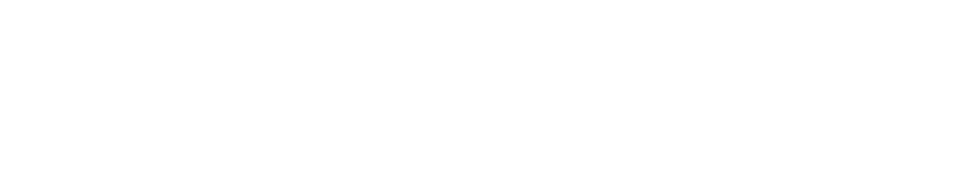
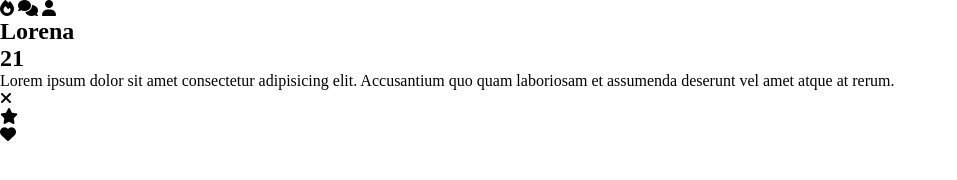
Before and after one commit to DaviFrt/tinder-clone, a plain HTML site: page index.html in a window 1280 px wide. Shown: the whole page, without its empty margins (0-957 px from the left). Drawn offline with Linux system fonts and the light colour scheme.

Commit message:
Creates the HTML structure

```diff
--- a/index.html
+++ b/index.html
@@ -8,6 +8,38 @@
     <title>Tinder Clone</title>
   </head>
   <body>
-
+    <nav class="navbar">
+      <i class="fas fa-fire"></i>
+      <i class="fas fa-comments"></i>
+      <i class="fas fa-user"></i>
+    </nav>
+    <div class="photo-and-actions">
+      <div class="photo">
+        <div class="photo-text">
+          <div class="photo-name-and-age">
+            <h2>Lorena</h2>
+            <h2>21</h2>
+          </div>  <!-- Photo Text and Age -->
+          <div class="bio">
+            Lorem ipsum dolor sit amet consectetur adipisicing elit. Accusantium quo quam laboriosam et assumenda deserunt vel amet atque at rerum.
+          </div> <!-- Bio -->
+        </div>  <!-- Photo Text -->
+      </div> <!-- Photo -->
+      <div class="actions">
+        <div class="action">
+          <i class="fas fa-times"></i>
+        </div> <!-- Action -->
+      <div class="actions">
+        <div class="action">
+          <i class="fas fa-star"></i>
+        </div> <!-- Action -->
+      <div class="actions">
+        <div class="action">
+          <i class="fas fa-heart"></i>
+        </div> <!-- Action -->
+      </div> <!-- Actions -->
+    </div> <!-- Photo and Actions -->
+    <!-- Font Awesome -->
+    <script src="https://kit.fontawesome.com/61e6c3454c.js" crossorigin="anonymous"></script>
   </body>
 </html>
```
